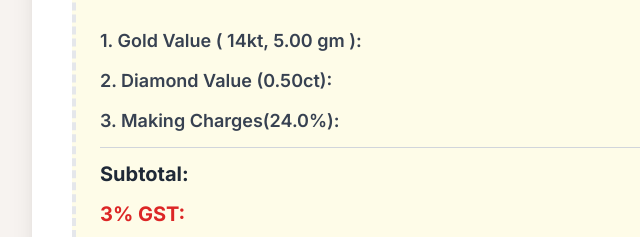
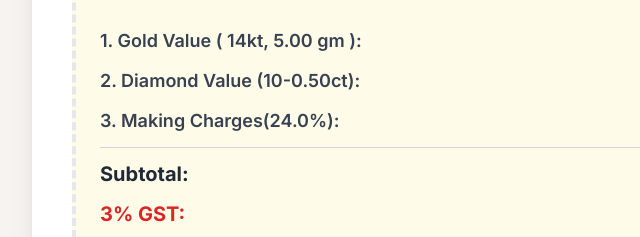
Before and after one commit to oriondiamonds/calc, a plain HTML site: page index.html in a window 1280 px wide. Shown: the part 1950-2187 px from the top of the page, 96-736 px from the left. Drawn offline with nearby package versions, Linux system fonts and the light colour scheme.

Commit message:
New changes

```diff
--- a/index.html
+++ b/index.html
@@ -713,7 +713,7 @@
             totalBaseDiamond += baseRow;
             finalDiamondPrice += rowFinal;
 
-            caratList.push(carat.toFixed(2) + "ct");
+            caratList.push(qty + "-" + carat.toFixed(2) + "ct");
 
             document.getElementById(`cost${i}`).textContent =
               formatCurrency(rowFinal);
```
